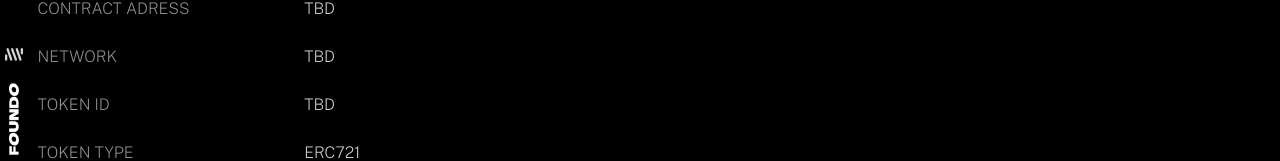
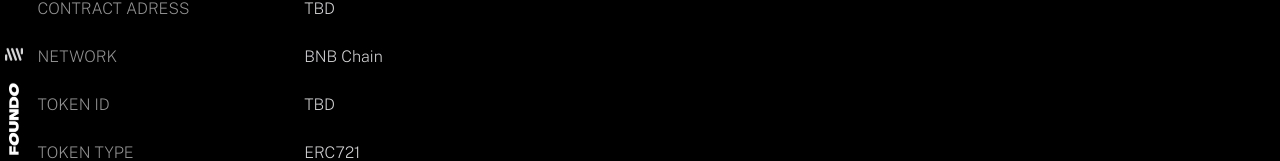
Before and after one commit to bouncefinance/foundo-landingpage, a React (Create React App) app: page /tokenDetail in a window 1280 px wide. Shown: the part 364-525 px from the top of the page. Built offline with nearby package versions, Linux system fonts and the light colour scheme.

Commit message:
style: modify network

```diff
--- a/src/pages/detail/index.tsx
+++ b/src/pages/detail/index.tsx
@@ -127,7 +127,7 @@ const TokenDetail: React.FC = () => {
               }}
               mb={"24px"}
             >
-              TBD
+              BNB Chain
             </Typography>
             <Typography
               sx={{
@@ -348,7 +348,7 @@ const TokenDetail: React.FC = () => {
                       fontSize: "16px",
                     }}
                   >
-                    TBD
+                    BNB Chain
                   </Typography>
                 </Grid>
                 <Grid item xs={4}>
```
